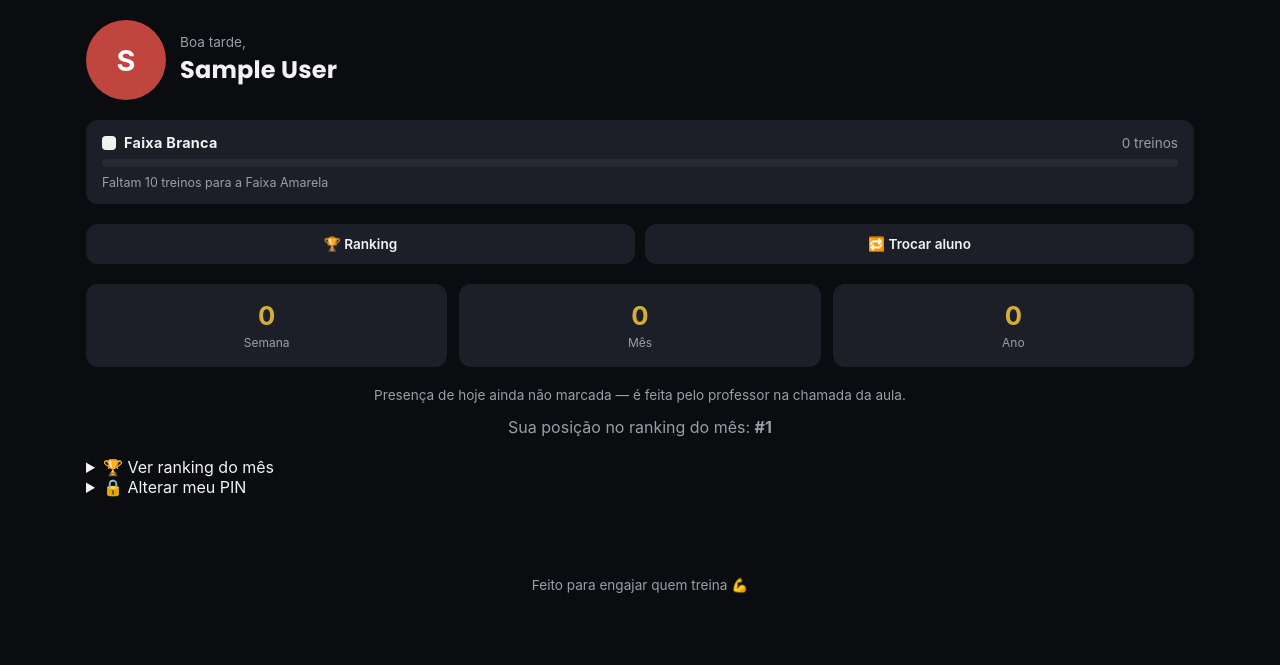
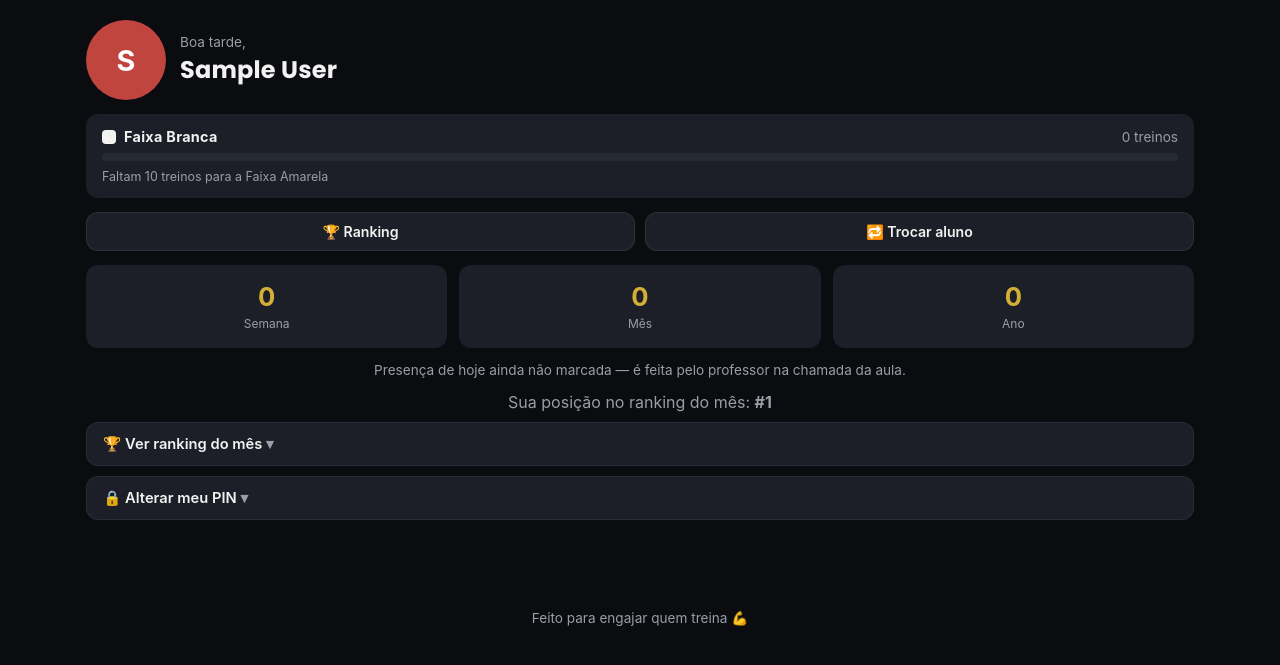
Before and after one commit to Othilbh/App-Elite, a Flask app: page /aluno/1 in a window 1280 px wide. Shown: the part 57-722 px from the top of the page. Run offline with Flask 3, Linux system fonts and the light colour scheme; the visitor is signed in with stand-in values (Sample User, id 1); data comes from the database, SQL or seed files in the repository; data that the repository does not hold is empty; some libraries are stand-ins or nearby versions.

Commit message:
Add files via upload

```diff
--- a/static/css/style.css
+++ b/static/css/style.css
@@ -521,3 +521,42 @@ textarea { resize: vertical; }
   padding: 12px 10px; font-size: 0.85rem; font-weight: 600; color: var(--text);
 }
 .quick-action-btn:hover { background: #20242c; }
+
+
+/* Compact home screen (menos scroll) */
+.profile-header.compact { margin-bottom: 14px; }
+.belt-block.compact { padding: 14px 16px; margin-bottom: 14px; }
+.stats-row.compact { margin-bottom: 14px; }
+.checkin-box.compact { margin-bottom: 10px; }
+
+.avisos-card h2 { font-size: 1rem; margin: 0 0 8px; }
+.avisos-list { padding-left: 0; list-style: none; margin: 0 0 4px; }
+.avisos-list li { padding: 8px 0 8px 10px; border-left: 2px solid var(--accent); margin-bottom: 6px; }
+.avisos-list li:last-child { margin-bottom: 0; }
+.avisos-list li p { margin: 2px 0 0; font-size: 0.85rem; }
+
+.evento-row { display: flex; align-items: center; gap: 10px; padding: 8px 0; border-bottom: 1px solid rgba(255,255,255,0.06); }
+.evento-row:last-child { border-bottom: none; }
+.evento-icon { font-size: 1.2rem; flex-shrink: 0; }
+.evento-row strong { display: block; font-size: 0.92rem; }
+.evento-row .muted { font-size: 0.8rem; }
+
+.quick-actions { display: flex; gap: 10px; margin-bottom: 14px; }
+.quick-action-btn {
+  flex: 1; text-align: center; padding: 10px 8px; border-radius: var(--radius, 12px);
+  background: var(--card); color: var(--text); text-decoration: none; font-size: 0.88rem; font-weight: 600;
+  border: 1px solid rgba(255,255,255,0.08);
+}
+.quick-action-btn:active { opacity: 0.8; }
+
+.collapsible-section { margin-bottom: 10px; }
+.collapsible-section details {
+  background: var(--card); border-radius: var(--radius, 12px); padding: 12px 16px;
+  border: 1px solid rgba(255,255,255,0.06);
+}
+.collapsible-section summary {
+  cursor: pointer; font-weight: 600; font-size: 0.92rem; list-style: none; color: var(--text);
+}
+.collapsible-section summary::-webkit-details-marker { display: none; }
+.collapsible-section summary::after { content: ' ▾'; color: var(--muted); }
+.collapsible-section details[open] summary::after { content: ' ▴'; }
```
